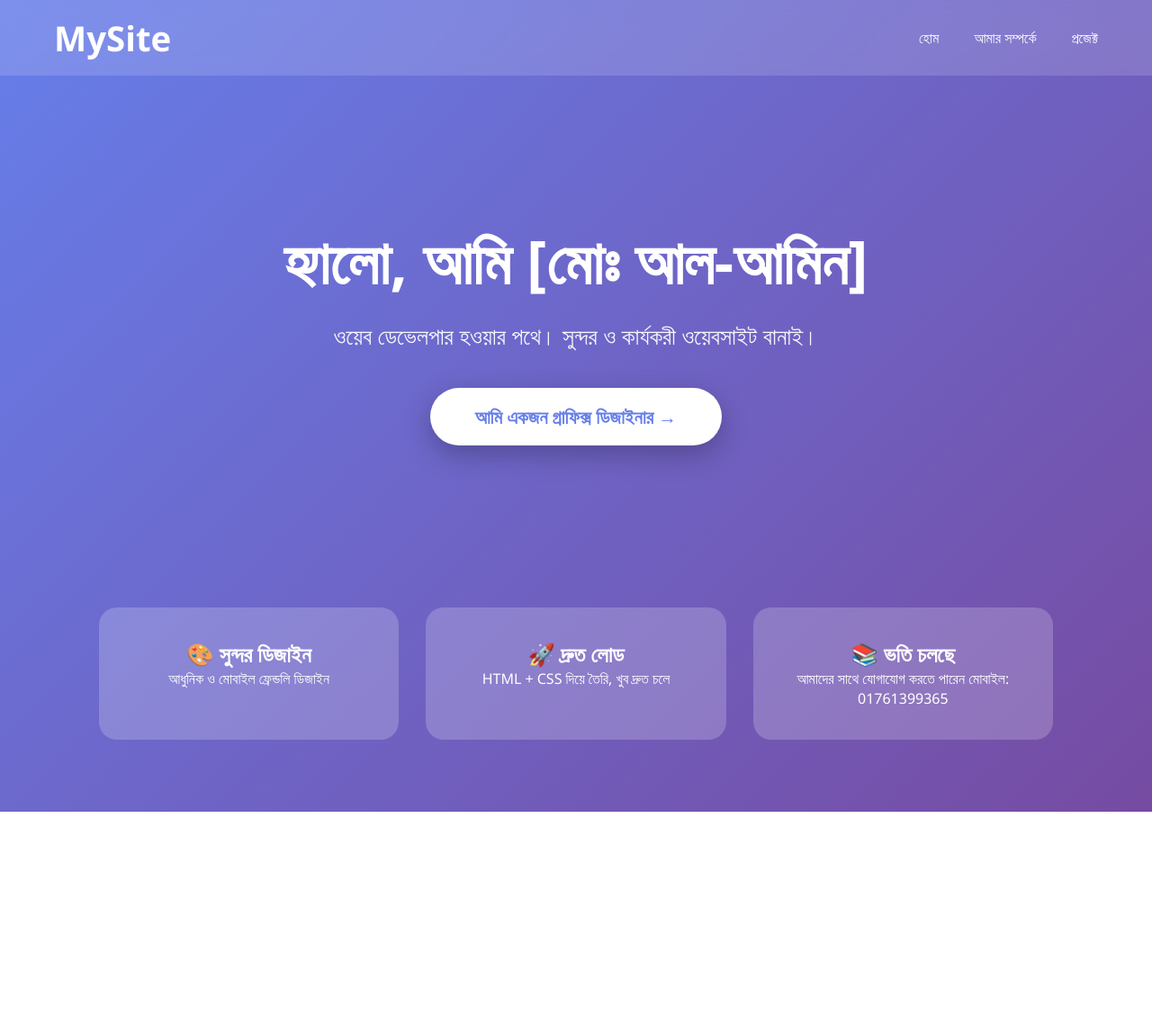
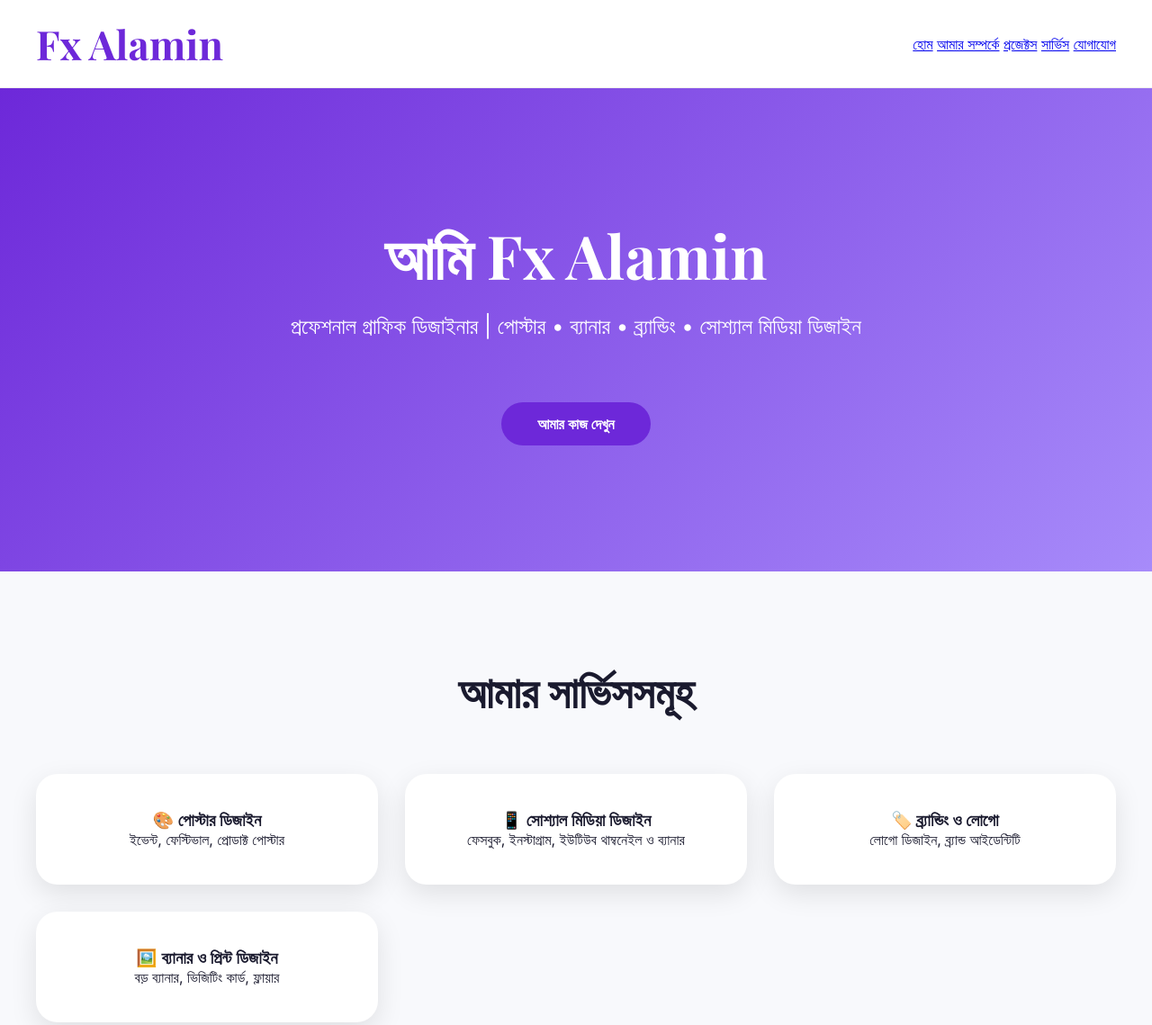
Before and after one commit to 4colorprintingpress023-boop/Fx-Alamin, a plain HTML site: page index.html in a window 1280 px wide. Shown: the top 1139 px of the page at 90% size. Before the commit the page ends 902 px from the top, so only its background shows below. Drawn offline with nearby package versions, Linux system fonts and the light colour scheme.

Commit message:
Update index.html

```diff
--- a/index.html
+++ b/index.html
@@ -3,132 +3,80 @@
 <head>
     <meta charset="UTF-8">
     <meta name="viewport" content="width=device-width, initial-scale=1.0">
-    <title>ফোর কালার প্রিন্টিং প্রেস | ফোর কালার প্রিন্টিং প্রেস</title>
+    <title>Fx Alamin Design - Graphic Designer</title>
     <style>
+        @import url('https://fonts.googleapis.com/css2?family=Playfair+Display:wght@700&family=Inter:wght@400;500;600&display=swap');
+
         * { margin: 0; padding: 0; box-sizing: border-box; }
-        body {
-            font-family: 'Segoe UI', Arial, sans-serif;
-            background: linear-gradient(135deg, #667eea 0%, #764ba2 100%);
-            color: white;
-            min-height: 100vh;
-        }
-        header {
-            background: rgba(255,255,255,0.15);
-            backdrop-filter: blur(10px);
-            padding: 1rem 0;
-            position: sticky;
-            top: 0;
-            z-index: 100;
-        }
-        nav {
-            max-width: 1200px;
-            margin: 0 auto;
-            display: flex;
-            justify-content: space-between;
-            align-items: center;
-            padding: 0 20px;
-        }
-        .logo { font-size: 2.4rem; font-weight: bold; }
-        .nav-links a {
-            color: white;
-            text-decoration: none;
-            margin-left: 35px;
-            font-weight: 500;
-            transition: 0.3s;
-        }
-        .nav-links a:hover { color: #ffd700; }
+        body { font-family: 'Inter', sans-serif; background: #f8f9fc; color: #1a1a2e; }
+        body.dark { background: #0f0f1a; color: #fff; }
 
-        /* Hero Section - খুব সুন্দর */
-        .hero {
-            text-align: center;
-            padding: 160px 20px 100px;
-        }
-        .hero h1 {
-            font-size: 4.2rem;
-            margin-bottom: 20px;
-            animation: fadeInDown 1s ease;
-        }
-        .hero p {
-            font-size: 1.6rem;
-            max-width: 750px;
-            margin: 0 auto 40px;
-            opacity: 0.95;
-        }
-        .btn {
-            background: white;
-            color: #667eea;
-            padding: 18px 50px;
-            border-radius: 50px;
-            text-decoration: none;
-            font-size: 1.3rem;
-            font-weight: bold;
-            display: inline-block;
-            transition: all 0.4s;
-            box-shadow: 0 10px 30px rgba(0,0,0,0.25);
-        }
-        .btn:hover {
-            transform: translateY(-12px) scale(1.08);
-            box-shadow: 0 20px 40px rgba(0,0,0,0.3);
-        }
+        header { background: rgba(255,255,255,0.95); backdrop-filter: blur(15px); position: sticky; top: 0; z-index: 100; padding: 1.2rem 0; border-bottom: 1px solid #eee; }
+        body.dark header { background: rgba(15,15,26,0.95); border-bottom: 1px solid #333; }
 
-        /* অতিরিক্ত সেকশন */
-        .features {
-            max-width: 1100px;
-            margin: 80px auto;
-            padding: 0 20px;
-            display: grid;
-            grid-template-columns: repeat(auto-fit, minmax(300px, 1fr));
-            gap: 30px;
-        }
-        .card {
-            background: rgba(255,255,255,0.2);
-            padding: 35px 25px;
-            border-radius: 20px;
-            text-align: center;
-            transition: 0.4s;
-        }
-        .card:hover {
-            transform: translateY(-15px);
-            background: rgba(255,255,255,0.3);
-        }
+        nav { max-width: 1400px; margin: 0 auto; display: flex; justify-content: space-between; align-items: center; padding: 0 40px; }
+        .logo { font-family: 'Playfair Display', serif; font-size: 2.8rem; font-weight: 700; color: #6d28d9; }
+        body.dark .logo { color: #c4b5fd; }
 
-        @keyframes fadeInDown {
-            from { opacity: 0; transform: translateY(-50px); }
-            to { opacity: 1; transform: translateY(0); }
-        }
+        .hero { text-align: center; padding: 140px 20px; background: linear-gradient(135deg, #6d28d9, #a78bfa); color: white; }
+        .hero h1 { font-size: 4.2rem; margin-bottom: 20px; font-family: 'Playfair Display', serif; }
+        .hero p { font-size: 1.5rem; max-width: 700px; margin: 0 auto 40px; }
+
+        .section { padding: 100px 40px; max-width: 1400px; margin: 0 auto; }
+        .section h2 { text-align: center; font-size: 3rem; margin-bottom: 60px; font-family: 'Playfair Display', serif; }
+
+        .services-grid { display: grid; grid-template-columns: repeat(auto-fit, minmax(320px, 1fr)); gap: 30px; }
+        .service-card { background: white; padding: 40px 30px; border-radius: 24px; box-shadow: 0 10px 30px rgba(0,0,0,0.1); text-align: center; transition: 0.4s; }
+        body.dark .service-card { background: #1a1a2e; }
+        .service-card:hover { transform: translateY(-15px); }
+
+        .btn { background: #6d28d9; color: white; padding: 14px 40px; border-radius: 50px; text-decoration: none; display: inline-block; margin-top: 30px; font-weight: 600; }
     </style>
 </head>
 <body>
     <header>
         <nav>
-            <div class="logo">MySite</div>
+            <div class="logo">Fx Alamin</div>
             <div class="nav-links">
                 <a href="index.html">হোম</a>
                 <a href="about.html">আমার সম্পর্কে</a>
-                <a href="projects.html">প্রজেক্ট</a>
+                <a href="projects.html">প্রজেক্টস</a>
+                <a href="#services">সার্ভিস</a>
+                <a href="contact.html">যোগাযোগ</a>
             </div>
         </nav>
     </header>
 
     <section class="hero">
-        <h1>হ্যালো, আমি [মোঃ আল-আমিন]</h1>
-        <p>ওয়েব ডেভেলপার হওয়ার পথে। সুন্দর ও কার্যকরী ওয়েবসাইট বানাই।</p>
-        <a href="about.html" class="btn">আমি একজন গ্রাফিক্স ডিজাইনার →</a>
+        <h1>আমি Fx Alamin</h1>
+        <p>প্রফেশনাল গ্রাফিক ডিজাইনার | পোস্টার • ব্যানার • ব্র্যান্ডিং • সোশ্যাল মিডিয়া ডিজাইন</p>
+        <a href="projects.html" class="btn">আমার কাজ দেখুন</a>
     </section>
 
-    <div class="features">
-        <div class="card">
-            <h2>🎨 সুন্দর ডিজাইন</h2>
-            <p>আধুনিক ও মোবাইল ফ্রেন্ডলি ডিজাইন</p>
+    <section id="services" class="section">
+        <h2>আমার সার্ভিসসমূহ</h2>
+        <div class="services-grid">
+            <div class="service-card">
+                <h3>🎨 পোস্টার ডিজাইন</h3>
+                <p>ইভেন্ট, ফেস্টিভাল, প্রোডাক্ট পোস্টার</p>
+            </div>
+            <div class="service-card">
+                <h3>📱 সোশ্যাল মিডিয়া ডিজাইন</h3>
+                <p>ফেসবুক, ইনস্টাগ্রাম, ইউটিউব থাম্বনেইল ও ব্যানার</p>
+            </div>
+            <div class="service-card">
+                <h3>🏷️ ব্র্যান্ডিং ও লোগো</h3>
+                <p>লোগো ডিজাইন, ব্র্যান্ড আইডেন্টিটি</p>
+            </div>
+            <div class="service-card">
+                <h3>🖼️ ব্যানার ও প্রিন্ট ডিজাইন</h3>
+                <p>বড় ব্যানার, ভিজিটিং কার্ড, ফ্লায়ার</p>
+            </div>
         </div>
-        <div class="card">
-            <h2>🚀 দ্রুত লোড</h2>
-            <p>HTML + CSS দিয়ে তৈরি, খুব দ্রুত চলে</p>
-        </div>
-        <div class="card">
-            <h2>📚 ভতি চলছে</h2>
-            <p> আমাদের সাথে যোগাযোগ করতে পারেন মোবাইল: 01761399365 </p>
-        </div>
-    </div>
+    </section>
+
+    <p style="text-align:center; padding: 40px;">
+        <a href="projects.html" class="btn">সব প্রজেক্ট দেখুন →</a>
+    </p>
 </body>
 </html>
```
